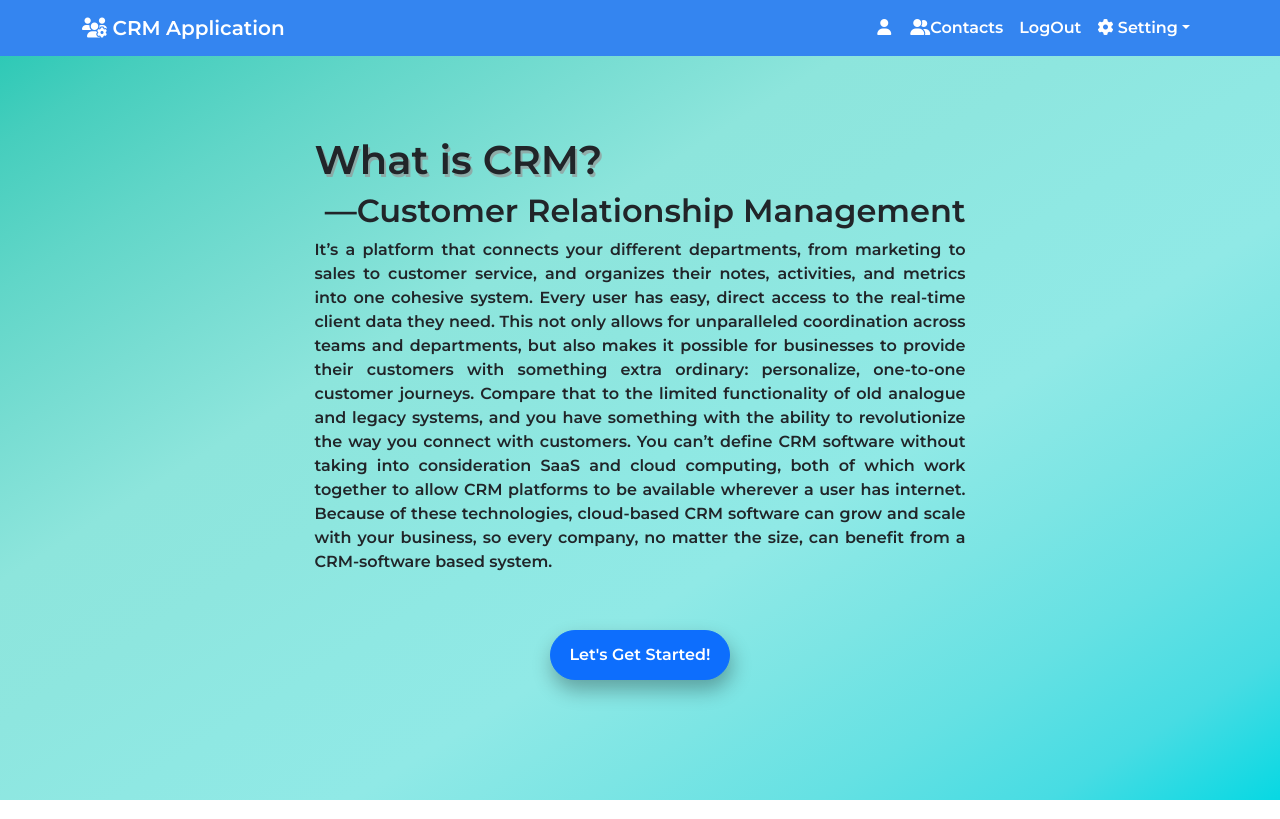
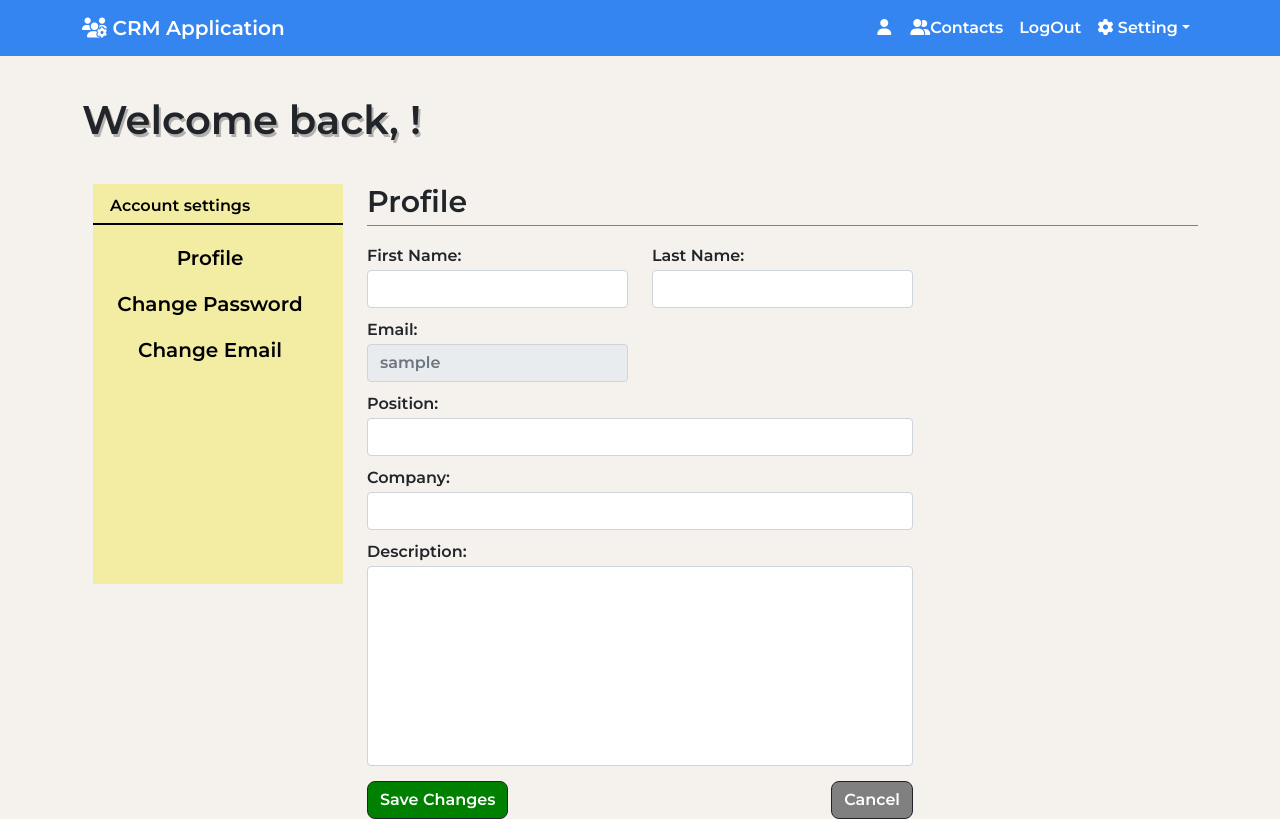
Before and after one commit to C-and-H/comp30022, a React (Create React App) app in the folder frontend/: page /setting in a window 1280 px wide. Built offline with nearby package versions, Linux system fonts and the light colour scheme; sample sign-in values are in the browser's storage.

Commit message:
Finishing setting page includes change name of a user

```diff
--- a/frontend/package.json
+++ b/frontend/package.json
@@ -9,6 +9,7 @@
     "@testing-library/user-event": "^12.8.3",
     "axios": "^0.21.1",
     "bootstrap": "^5.1.0",
+    "bootstrap-switch-button-react": "^1.2.0",
     "react": "^17.0.2",
     "react-bootstrap": "^2.0.0-beta.5",
     "react-dom": "^17.0.2",
@@ -16,8 +17,8 @@
     "react-pro-sidebar": "^0.6.0",
     "react-router-dom": "^5.2.0",
     "react-scripts": "^4.0.3",
+    "react-settings-pane": "^0.1.5",
     "react-tooltip": "^3.9.2",
-    "bootstrap-switch-button-react": "^1.2.0",
     "reactstrap": "^8.9.0",
     "start": "^5.1.0",
     "web-vitals": "^1.1.2"
--- a/frontend/src/App.css
+++ b/frontend/src/App.css
@@ -1,5 +1,8 @@
 :root {
   --button-font: "Montserrat", sans-serif;
+  --median-font-size: 16px;
+  --large-font-size: 30px;
+  --small-font-size: 12px;
 }
 
 /*------------------ SignUp Components ---------------*/
@@ -109,7 +112,7 @@ body .bg-dark {
   /* height: 70vh; */
  }
 .pro-sidebar > .pro-sidebar-inner > .pro-sidebar-layout {
-  background-color: beige;
+  background-color: #F2EDA2;
   width: 250px !important;
 }
 .pro-sidebar .pro-menu .pro-menu-item > .pro-inner-item > .pro-item-content{
@@ -122,6 +125,51 @@ body .bg-dark {
   background-color: rgb(208, 218, 157);
   transition: 0.4s;
 }
+
+.pro-sidebar > .pro-sidebar-inner > .pro-sidebar-layout .pro-sidebar-header{
+  border-bottom:2px solid black !important;
+  color: black;
+  margin-top: 5px;
+  padding-top: 5px;
+  padding-bottom: 5px;
+}
+
+
+/*------------------ Setting Profile Components ---------------*/
+.setting-profile-h4{
+  font-size: var(--large-font-size);
+  text-align: left;
+  border-bottom:1px solid gray !important;
+  padding-bottom: 5px;
+}
+.setting-profile-label{
+  text-align: left;
+}
+.setting-profile-formgroup{
+  text-align: left;
+  padding-top: 10px;
+}
+.setting-profile-submit-btn-left{
+ float: left;
+ border-radius: 8px;
+ background-color: green;
+ color: white;
+}
+.setting-profile-submit-btn-right{
+  float: right;
+  border-radius: 8px;
+  background-color: grey;
+ }
+ .setting-profile-form-label{
+  display: inline-block;
+  margin-bottom: 2px;
+ }
+
+/*------------------ Setting Profile Components End ---------------*/
+
+
+
+
 
 /*------------------ Profile SideBar Components End ---------------*/
 
--- a/frontend/src/App.js
+++ b/frontend/src/App.js
@@ -5,7 +5,7 @@ import SignUp from "./Components/SignUp";
 import NavigationBar from "./Components/NavigationBar";
 import HomePage from "./Components/HomePage";
 import LogIn from "./Components/LogIn";
-import Profile from "./Components/Profiles/UserProfile";
+import Setting from "./Components/Profiles/UserProfile";
 import BoardUser from "./Components/BoardUser";
 import AuthService from "./Services/AuthService";
 import Verify from "./Components/Verify";
@@ -56,7 +56,7 @@ class App extends Component {
             <Route exact path="/contact" component={ContactList} />
 
             <Route exact path="/searchUser" component={SearchUser} />
-            <Route exact path="/profile" component={Profile} />
+            <Route exact path="/setting" component={Setting} />
             <Route exact path={["/", "/home"]} component={HomePage} />
             <Route path="/signup/:email/:code">
               <Verify />
--- a/frontend/src/Components/NavigationBar.js
+++ b/frontend/src/Components/NavigationBar.js
@@ -5,6 +5,7 @@ import { Navbar, Nav, Container, NavDropdown } from "react-bootstrap";
 // reference from https://react-bootstrap.netlify.app/components/navbar/
 class NavigationBar extends Component {
   logIn() {
+    console.log(this.props)
     return (
       <Nav>
         <Nav.Link href="/profile" className={"navbar_nav"}>
--- a/frontend/src/Components/Profiles/ProfileSideBar.js
+++ b/frontend/src/Components/Profiles/ProfileSideBar.js
@@ -1,7 +1,7 @@
 import React from "react";
 import '../../App.css'
 
-import { ProSidebar, Menu, MenuItem, SubMenu } from 'react-pro-sidebar';
+import { ProSidebar, Menu, MenuItem, SubMenu, SidebarHeader } from 'react-pro-sidebar';
 import 'react-pro-sidebar/dist/css/styles.css';
 import { Link } from 'react-router-dom';
 class ProfileSideBar extends React.Component{
@@ -9,21 +9,26 @@ class ProfileSideBar extends React.Component{
     return(
     <center>
       <div className="profile-side-bar">
+
       <ProSidebar className="profile-side-bar">
-        <Menu iconShape="square">
+        <SidebarHeader>
+        <strong>&nbsp;&nbsp;&nbsp;&nbsp;Account settings</strong>
+        </SidebarHeader>
+        <Menu iconShape="circle">
           <MenuItem >Profile
-            <Link to="/profile" />
+            <Link to="/setting" />
           </MenuItem>
           <MenuItem >Change Password
-            <Link to="/profile/change-password" />
+            <Link to="/setting/change-password" />
           </MenuItem>
           <MenuItem >Change Email
-            <Link to="/profile/change-email" />
+            <Link to="/setting/change-email" />
           </MenuItem>
         </Menu>
       </ProSidebar>
       </div>
     </center>
+
     );
   }
 }
--- /dev/null
+++ b/frontend/src/Components/Profiles/SettingProfile.js
@@ -0,0 +1,123 @@
+import React from "react";
+import '../../App.css'
+import { Form, Input, Button, FormGroup, Label } from "reactstrap";
+import {Row,Col } from 'reactstrap';
+import AuthService from "../../Services/AuthService";
+import { Redirect } from "react-router-dom";
+class SettingProfile extends React.Component {
+  constructor(props){
+    super(props);
+    this.state = {
+      redirect: null,
+      userReady: false,
+      currentUser: AuthService.getCurrentUser(),
+      basic: localStorage.getItem("basic"),
+      userFirstName: JSON.parse(localStorage.getItem("user")).first_name,
+      userLastName: JSON.parse(localStorage.getItem("user")).last_name,
+      userID: JSON.parse(localStorage.getItem("user")).id
+    };
+    this.handleSubmit = this.handleSubmit.bind(this);
+    this.handleFirstName = this.handleFirstName.bind(this);
+    this.handleLastName = this.handleLastName.bind(this);
+    this.refresh = this.refresh.bind(this);
+
+  }
+
+  handleFirstName(event) {
+    this.setState({ userFirstName: event.target.value });
+  }
+
+  handleLastName(event) {
+    this.setState({ userLastName: event.target.value });
+  }
+
+  refresh(){
+    window.location.reload(false);
+  }
+  async handleSubmit(event) {
+    let basic = AuthService.getBasicInfo();
+    event.preventDefault();
+    // console.log(this.state.userFirstName, this.state.userLastName, this.state.userID)
+    await AuthService.changeName(this.state.userFirstName, this.state.userLastName, this.state.userID).then((response) =>{
+      alert(response)
+    })
+    // fetch the data from backend again
+    await AuthService.getUserDataFromBackend(basic.token, basic.id);
+    // reload the whole page after submit the form
+    window.location.reload(false);
+  }
+  render (){
+    return (
+      <div>
+      <h4 className="setting-profile-h4">Profile</h4>
+      <Form className="setting-profile-form" onSubmit={this.handleSubmit}>
+        <Row>
+        <Col xs="4">
+        <FormGroup className="setting-profile-formgroup">
+          <Label className="setting-profile-form-label">First Name:</Label>
+            <Input type="text"
+            placeholder={this.state.currentUser.first_name}
+            onChange={this.handleFirstName}
+            pattern="[A-Za-z0-9 ]+"
+            defaultValue={this.state.currentUser.first_name} required></Input>
+          </FormGroup>
+        </Col>
+        <Col xs="4">
+          <FormGroup className="setting-profile-formgroup">
+          <Label className="setting-profile-form-label">Last Name:</Label>
+            <Input type="text"
+            placeholder={this.state.currentUser.last_name}
+            onChange={this.handleLastName}
+            pattern="[A-Za-z0-9 ]+"
+            defaultValue={this.state.currentUser.last_name} required></Input>
+          </FormGroup>
+        </Col>
+        </Row>
+
+        <Row><Col xs="4">
+          <FormGroup className="setting-profile-formgroup">
+            <Label className="setting-profile-form-label" style={{float:"left"}}>Email: </Label>
+            <Input  placeholder={this.state.currentUser.username} disabled={true} pattern="[A-Za-z ]+" required></Input>
+          </FormGroup>
+        </Col></Row>
+
+        <Row><Col xs="8">
+        <FormGroup className="setting-profile-formgroup">
+        <Label className="setting-profile-form-label" style={{float:"left"}}>Position: </Label>
+        <Input type="text"></Input>
+        </FormGroup>
+        </Col></Row>
+
+        <Row><Col xs="8">
+        <FormGroup className="setting-profile-formgroup">
+        <Label className="setting-profile-form-label" style={{float:"left"}}>Company: </Label>
+        <Input type="text"></Input>
+        </FormGroup>
+        </Col></Row>
+
+        <Row><Col xs="8">
+        <FormGroup className="setting-profile-formgroup">
+        <Label className="setting-profile-form-label" style={{float:"left"}}>Description: </Label>
+        <Input type="text" style={{height:200}}></Input>
+        </FormGroup>
+        </Col></Row>
+
+        <Row>
+          <Col xs="4">
+            <Button type="submit" className="submit-btn btn-med btn-block btn-dark setting-profile-submit-btn-left">
+              Save Changes
+            </Button>
+          </Col>
+          <Col xs="4">
+            <Button className="submit-btn btn-med btn-block btn-dark setting-profile-submit-btn-right" onClick={this.refresh}>
+              Cancel
+            </Button>
+          </Col>
+        </Row>
+      </Form>
+
+      </div>
+    )
+  }
+}
+export default SettingProfile;
--- a/frontend/src/Components/Profiles/UserProfile.js
+++ b/frontend/src/Components/Profiles/UserProfile.js
@@ -6,6 +6,7 @@ import React, { Component } from "react";
 import { Redirect } from "react-router-dom";
 import AuthService from "../../Services/AuthService";
 import ProfileSideBar from "./ProfileSideBar"
+import SettingProfile from "./SettingProfile";
 import {Row, Col } from 'reactstrap';
 import { BrowserRouter as Router, Switch, Route } from "react-router-dom";
 import ChangePassword from './ChangePassword'
@@ -46,13 +47,17 @@ export default class Profile extends Component {
           <h1 style={{marginTop:40, marginLeft:0, marginBottom:40}}>Welcome back, {currentUser.first_name}!</h1>
           <Row>
           <Router>
-            <Col xs="4" style={{textAlign:"center"}}>.col-4
+            <Col xs="3" style={{textAlign:"center"}}>
               <ProfileSideBar/>
             </Col>
-            <Col xs="8" style={{textAlign:"center"}}>.col-8
+            <Col xs="9" style={{textAlign:"center"}}>
               <Switch>
-              <Route exact path = "/profile/change-password" component = {ChangePassword} />
+              <Route exact path = "/setting" component = {SettingProfile} />
               </Switch>
+              <Switch>
+              <Route exact path = "/setting/change-password" component = {ChangePassword} />
+              </Switch>
+
             </Col>
           </Router>
           </Row>
--- a/frontend/src/Services/AuthService.js
+++ b/frontend/src/Services/AuthService.js
@@ -72,6 +72,31 @@ class AuthService {
     }
   }
 
+  /* send change name request */
+  async changeName(first_name, last_name, id) {
+    const user = this.getBasicInfo();
+    if (user && user.token) {
+
+      const token = user.token;
+      const response = await axios.post(
+        API_URL + "/user/changeRealName",
+        {
+          id,
+          first_name,
+          last_name,
+        },
+        {
+          headers: {
+            Authorization: "Bearer " + token,
+          },
+        }
+      );
+      return response.data;
+    } else {
+      return "Current user was not found. Please log in ";
+    }
+  }
+
   logout() {
     localStorage.removeItem("basic");
     localStorage.removeItem("user");
--- a/frontend/src/index.css
+++ b/frontend/src/index.css
@@ -7,10 +7,10 @@ body {
     sans-serif; */
   -webkit-font-smoothing: antialiased;
   -moz-osx-font-smoothing: grayscale;
-  /* background-color:#738183; */
+  background-color:#F5F2ED;
   /* background:linear-gradient(to bottom right,#ffffff,#8DE8F2); */
   /* background:linear-gradient(to bottom right,#00B8C9,#00D0A4); */
-  background-image: linear-gradient(to right bottom, #1fc6b2, #46cebd, #61d6c8, #78ddd2, #8de5dc, #8ee6df, #8fe8e3, #90e9e6, #7ce5e4, #65e1e3, #47dce3, #07d8e3);
+  /* background-image: linear-gradient(to right bottom, #1fc6b2, #46cebd, #61d6c8, #78ddd2, #8de5dc, #8ee6df, #8fe8e3, #90e9e6, #7ce5e4, #65e1e3, #47dce3, #07d8e3); */
   /* background-image: linear-gradient(to right bottom, #3a15d4, #bb00a7, #ef0075, #ff0847, #fb6920, #e78e00, #ceac0d, #b3c53c, #91d363, #6cdf8e, #42e8b8, #13eee0); */
   /* background-image: linear-gradient(to right bottom, #1fc6b2, #4cceb0, #6ad6af, #84deaf, #9be6b0, #a1eab6, #a7edbd, #adf1c3, #a7f1ce, #a5f1d9, #a5f0e2, #a8efe9); */
   /* background-image: linear-gradient(to right bottom, #d7d2b4, #d6cea8, #d5c99c, #d5c490, #d5bf84, #d8be84, #dabe84, #ddbd84, #e2c190, #e7c59c, #eacaa7, #edcfb3); */
```
Also changed, not shown: 1 other file (tests, documents, lock files or other folders).
